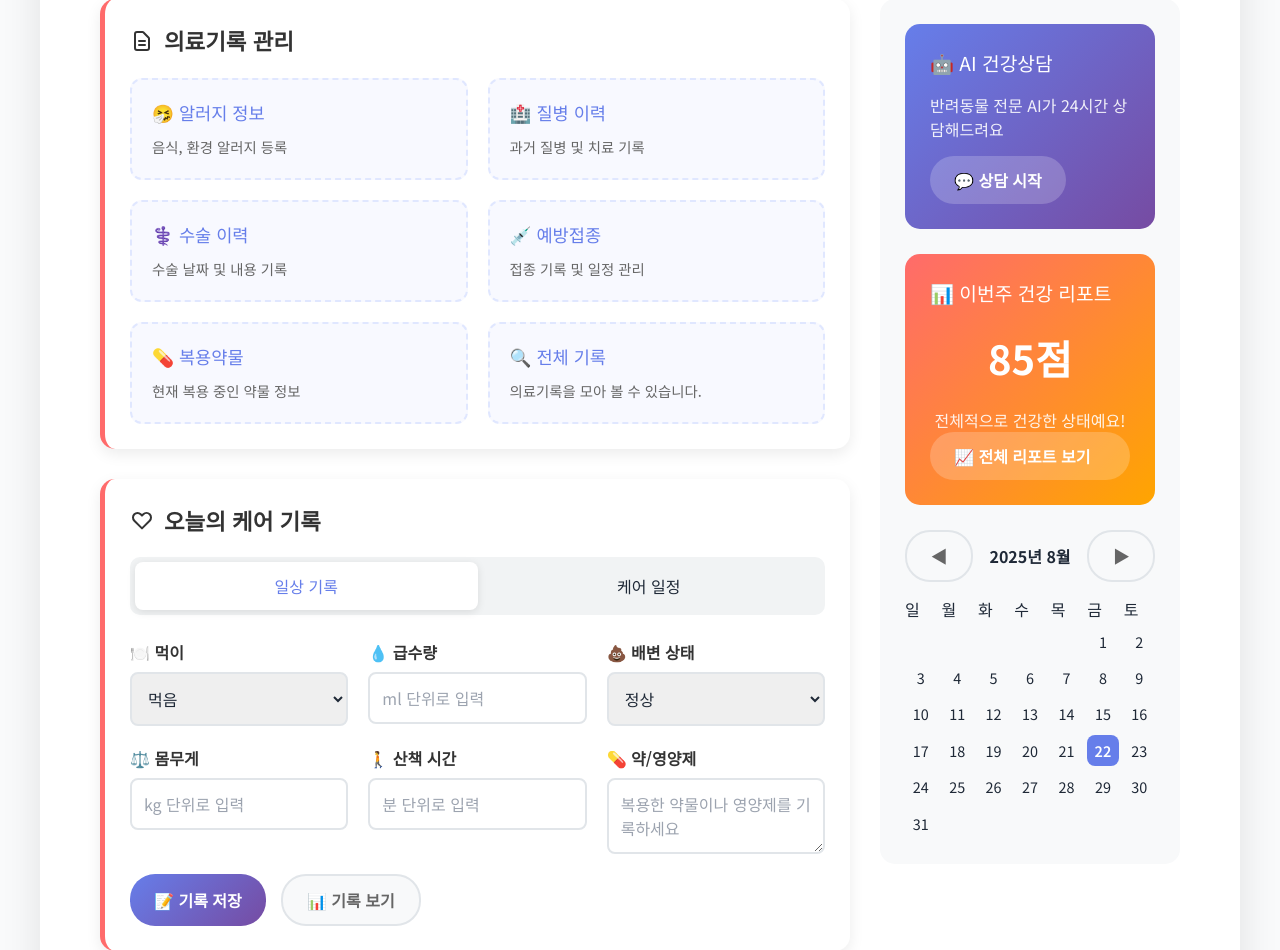
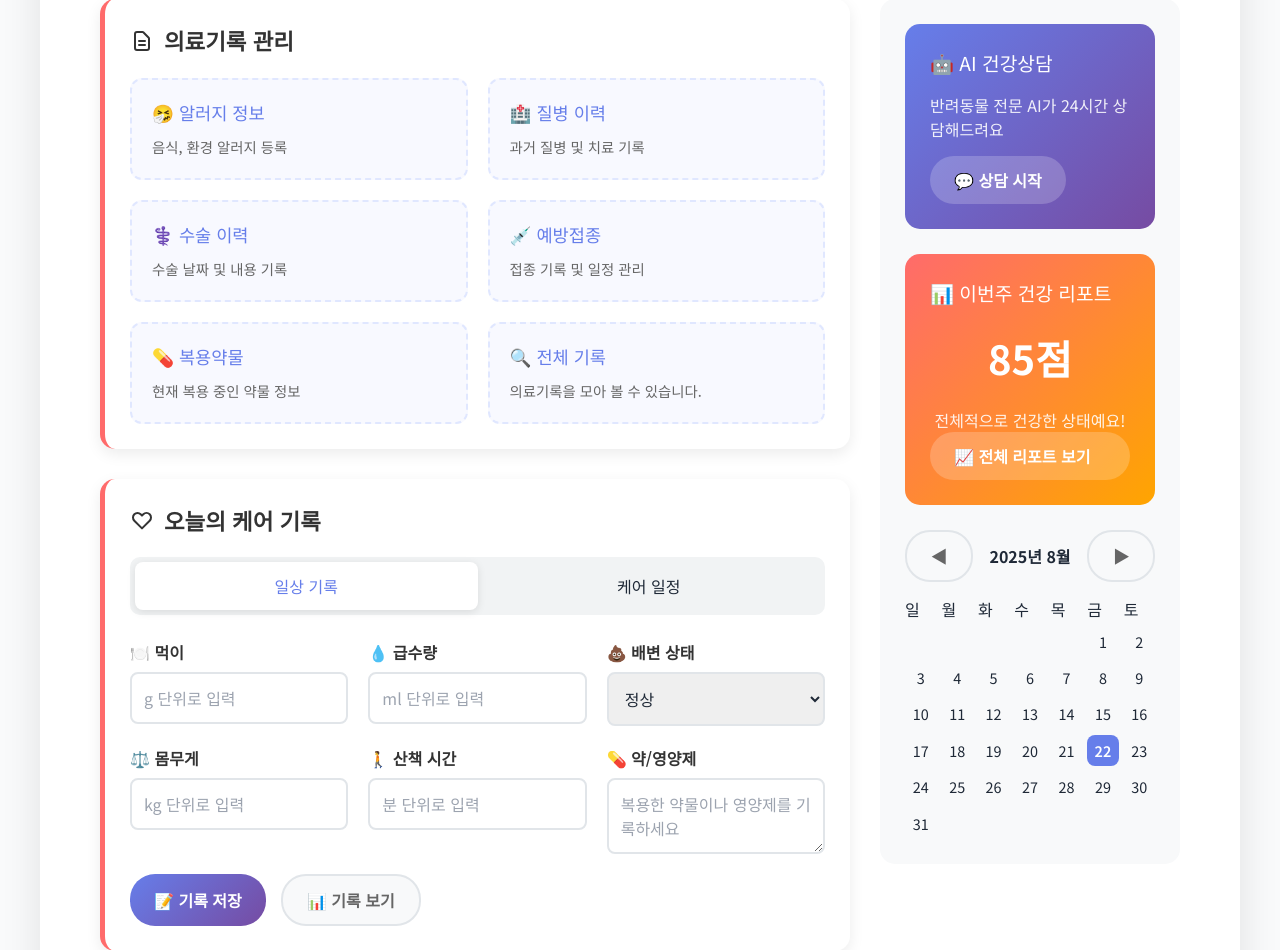
Before and after one commit to MyPetsVoice/my-pets-voice, a Flask app: page /dailycare/ in a window 1280 px wide. Shown: the part 369-1319 px from the top of the page. Run offline with Flask 3, Linux system fonts and the light colour scheme; some libraries are stand-ins or nearby versions.

Commit message:
feat(#6) 먹이 g수 input 변경

```diff
--- a/app/templates/dailycare/dailycare.html
+++ b/app/templates/dailycare/dailycare.html
@@ -85,11 +85,7 @@
                             <!-- 먹이 -->
                             <div class="form-group">
                                 <label>🍽️ 먹이</label>
-                                <select>
-                                    <option>먹음</option>
-                                    <option>조금 먹음</option>
-                                    <option>안 먹음</option>
-                                </select>
+                                <input type="number" placeholder="g 단위로 입력">
                             </div>
                             <!-- 급수량 -->
                             <div class="form-group">
```
Also changed, not shown: app/models/helthCare.py (+2 -6 lines).
